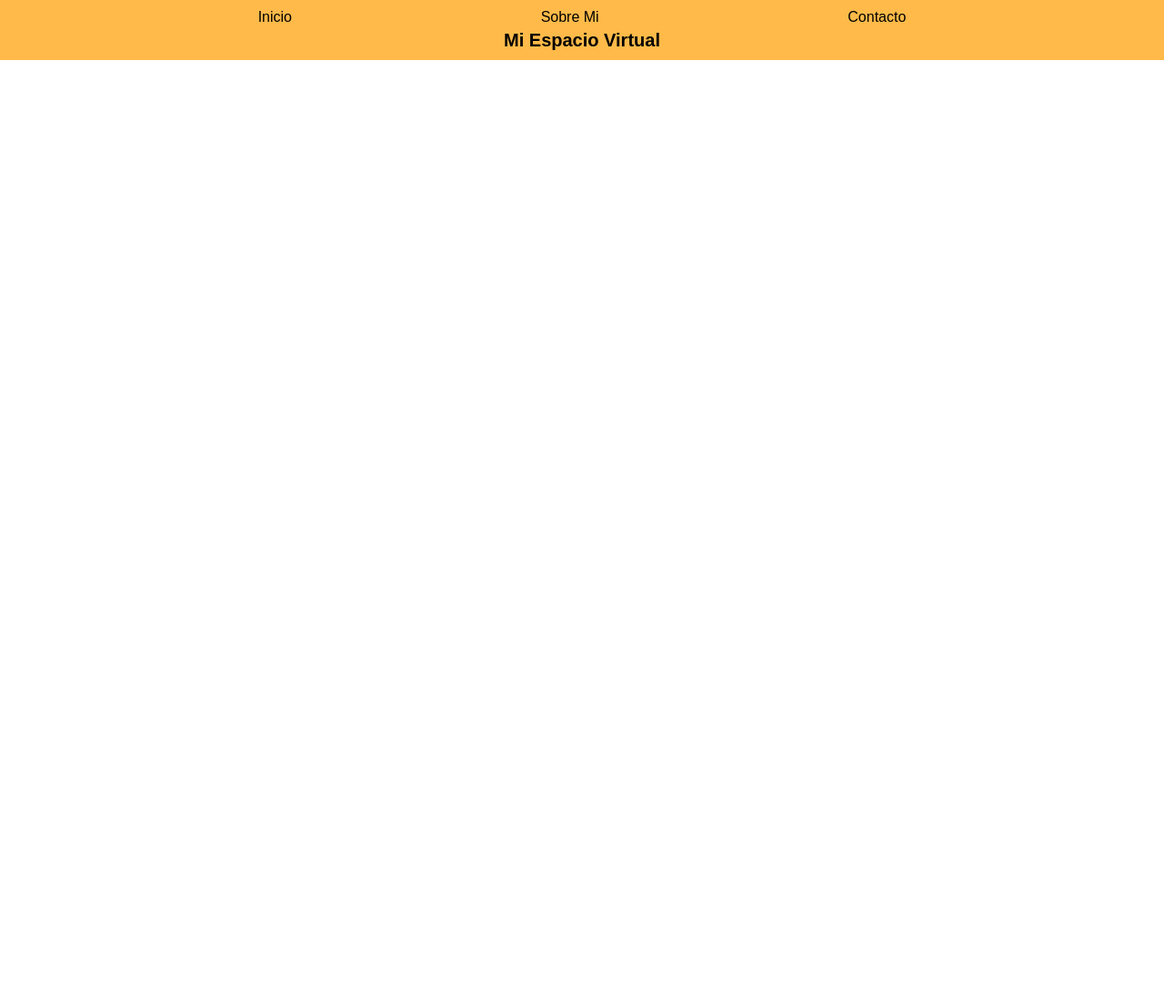
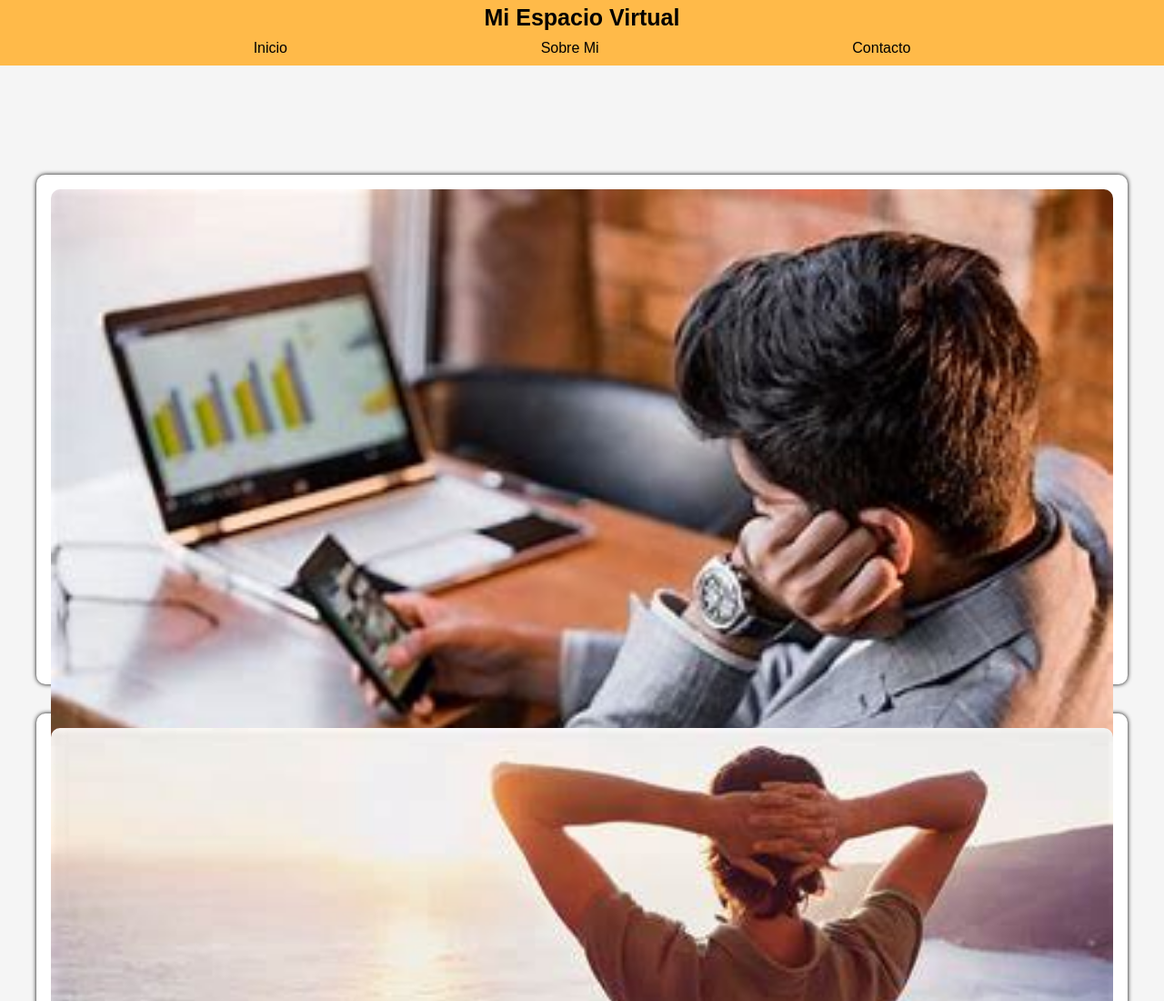
Before and after one commit to Sgalveztabares/Blog-Proyect, a plain HTML site: page index.html in a window 1280 px wide. Shown: the top 1100 px of the page at 91% size. Before the commit the page ends 800 px from the top, so only its background shows below. Drawn offline with Linux system fonts and the light colour scheme.

Commit message:
creater main

```diff
--- a/CSS/header.css
+++ b/CSS/header.css
@@ -1,10 +1,11 @@
 h1{
     padding-top: 5px;
-    font-size: 20px;
+    font-size: 25px;
+    margin-bottom: 10px;
 }
 
 #header{
-    padding: 10px;
+    padding-bottom: 10px;
     text-align: center;
     background-color: #ffba49;
 }
--- /dev/null
+++ b/CSS/publications.css
@@ -0,0 +1,31 @@
+main{
+    margin-top: 10vh;
+    padding: 5vh;
+}
+
+
+
+
+.card{
+    text-align: center;
+    height: 70vh;
+    background: white;
+    padding: 2vh;
+    border-radius: 10px;
+    margin-bottom: 2em;
+    box-shadow: 0px 0px 5px black;
+}
+
+.card label{
+    color: gray;
+
+}
+
+.card h2{
+    padding-bottom: 10px;
+}
+
+.card img{
+    margin-bottom: 15px;
+    border-radius: 10px;
+}
--- a/CSS/style.css
+++ b/CSS/style.css
@@ -1,4 +1,5 @@
 @import url(header.css);
+@import url(publications.css);
 
 *{
     margin: 0;
@@ -6,3 +7,7 @@
     box-sizing:border-box ;
     font-family: Arial, Helvetica, sans-serif;
 }
+
+body{
+    background: whitesmoke;
+}
--- a/index.html
+++ b/index.html
@@ -8,6 +8,7 @@
 </head>
 <body>
     <header class="header" id="header">
+        <h1>Mi Espacio Virtual</h1>
         <nav class="nav" id="nav">
             <ul>
                 <li>Inicio</li>
@@ -15,9 +16,41 @@
                 <li>Contacto</li>
             </ul>
         </nav>
-        <h1>Mi Espacio Virtual</h1>
+    </header>
+
+    <main>
+
+        <section class="publicaiv">
+            <div class="card" id="card">
+                <article><div><img src="/imagenes/img1.jpeg" alt="" width="100%" height="40%"></div>
+                <h2>Deja de Procrastinar</h2>
+                <label for="">2 de Febrero 2024</label><br>
+                <p>La procrastinación es la acción de poner excusas para poponer el hacer algo que no solemos querer hacer, o que simplemente no queremos hacer pero debemos,
+                    Aqui vas a tener varios tips y maneras de luchar contra  la procrastinación. </p></article>
+            </div>
+
+            <div class="card" id="card">
+                <article><div><img src="/imagenes/img2.jpeg" alt="" width="100%" height="50%"></div>
+                <h2>Disfruta el Momento</h2>
+                <label for="">18 Octubre de 2024</label><br>
+                <p>En un mundo acelerado, a menudo olvidamos detenernos y disfrutar el presente. En este articulo te enseñara
+                   a reconectar con el ahora, aprendiendo a valorar los pequeños detalles y a encontrar plenitud en cada instante de la vida. </p></article>
+            </div>
+
+            <div class="card" id="card">
+                <article><div><img src="/imagenes/img3.jpg" alt=""  width="100%" height="60%"></div>
+                    <h2>Consigue tus Metas</h2>
+                    <label for="">25 Junio de 2024</label><br>
+                    <p>Aveces creemos que estamos estancados, y que no estamos haciendo lo suficiente para cumplir nuestras metas. Este articulo habran pasos y diferentes
+                        metodos que te pueden ayudar a conseguir esas metas a las que tanto quieres llegar.
+                    </p></article>
+            </div>
+
+        </section>
 
 
-    </header>
+    </main>
+
+
 </body>
 </html>
```
Also changed, not shown: imagenes/img1.jpeg (added), imagenes/img2.jpeg (added), imagenes/img3.jpg (added).
